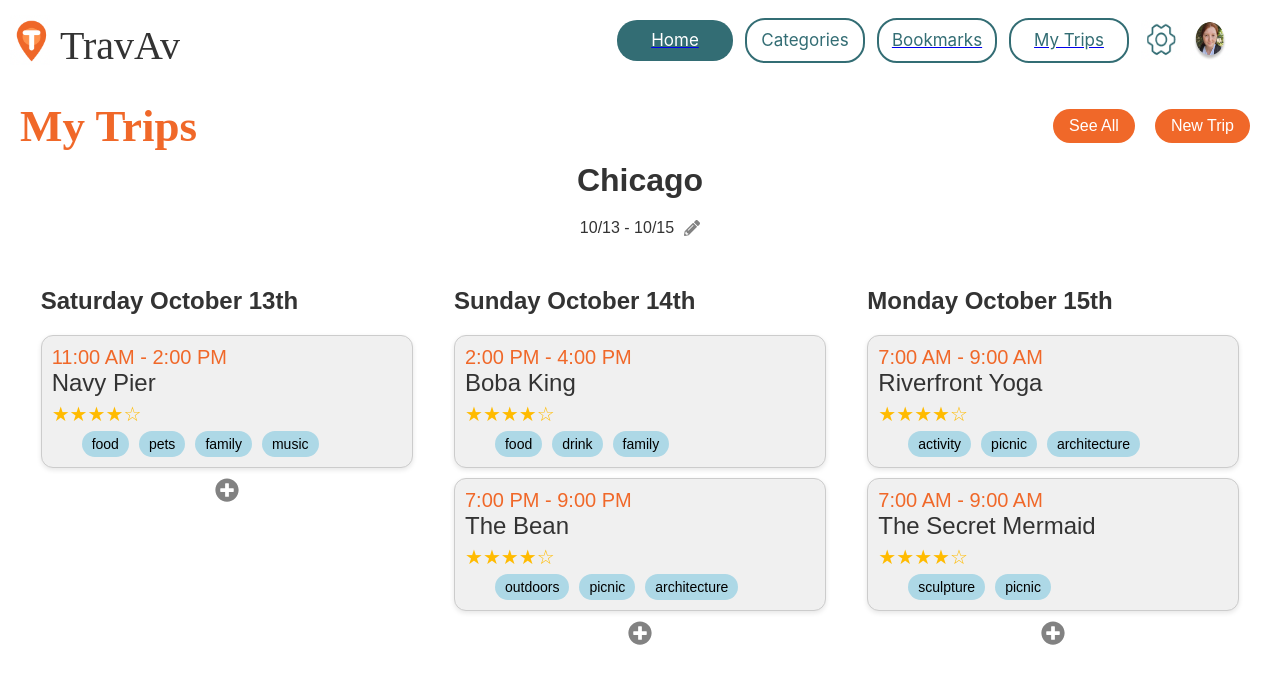
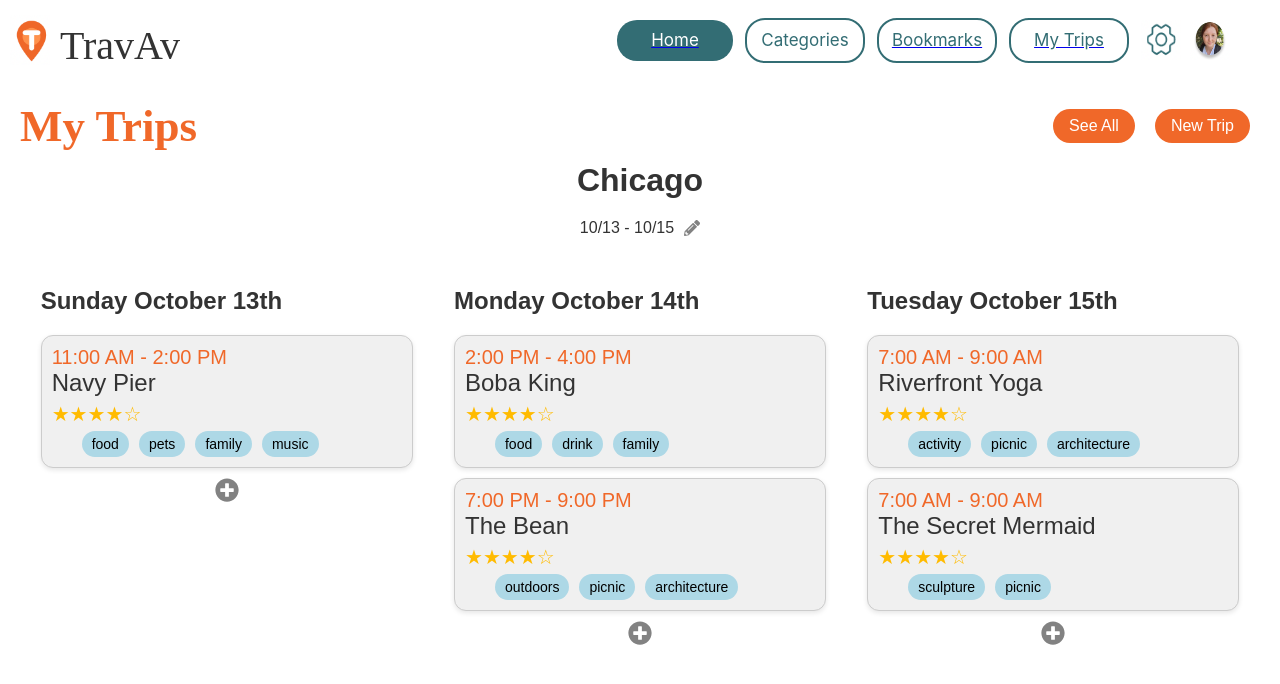
Before and after one commit to nandini-swami/projecttravav, a React (Create React App) app: page /mytripspage in a window 1280 px wide. Shown: the top 684 px of the page. Built offline with nearby package versions, Linux system fonts and the light colour scheme.

Commit message:
Update MyTripsPage.js
Fixed dates

```diff
--- a/src/MyTripsPage/MyTripsPage.js
+++ b/src/MyTripsPage/MyTripsPage.js
@@ -13,7 +13,7 @@ import { FaPlusCircle } from 'react-icons/fa';
 function MyTripsPage() {
   const trips = [
     {
-      day: "Saturday October 13th",
+      day: "Sunday October 13th",
       entries: [
         {
           time: "11:00 AM - 2:00 PM",
@@ -25,7 +25,7 @@ function MyTripsPage() {
       ]
     },
     {
-      day: "Sunday October 14th",
+      day: "Monday October 14th",
       entries: [
         {
           time: "2:00 PM - 4:00 PM",
@@ -43,7 +43,7 @@ function MyTripsPage() {
       ]
     },
     {
-      day: "Monday October 15th",
+      day: "Tuesday October 15th",
       entries: [
         {
           time: "7:00 AM - 9:00 AM",
```
